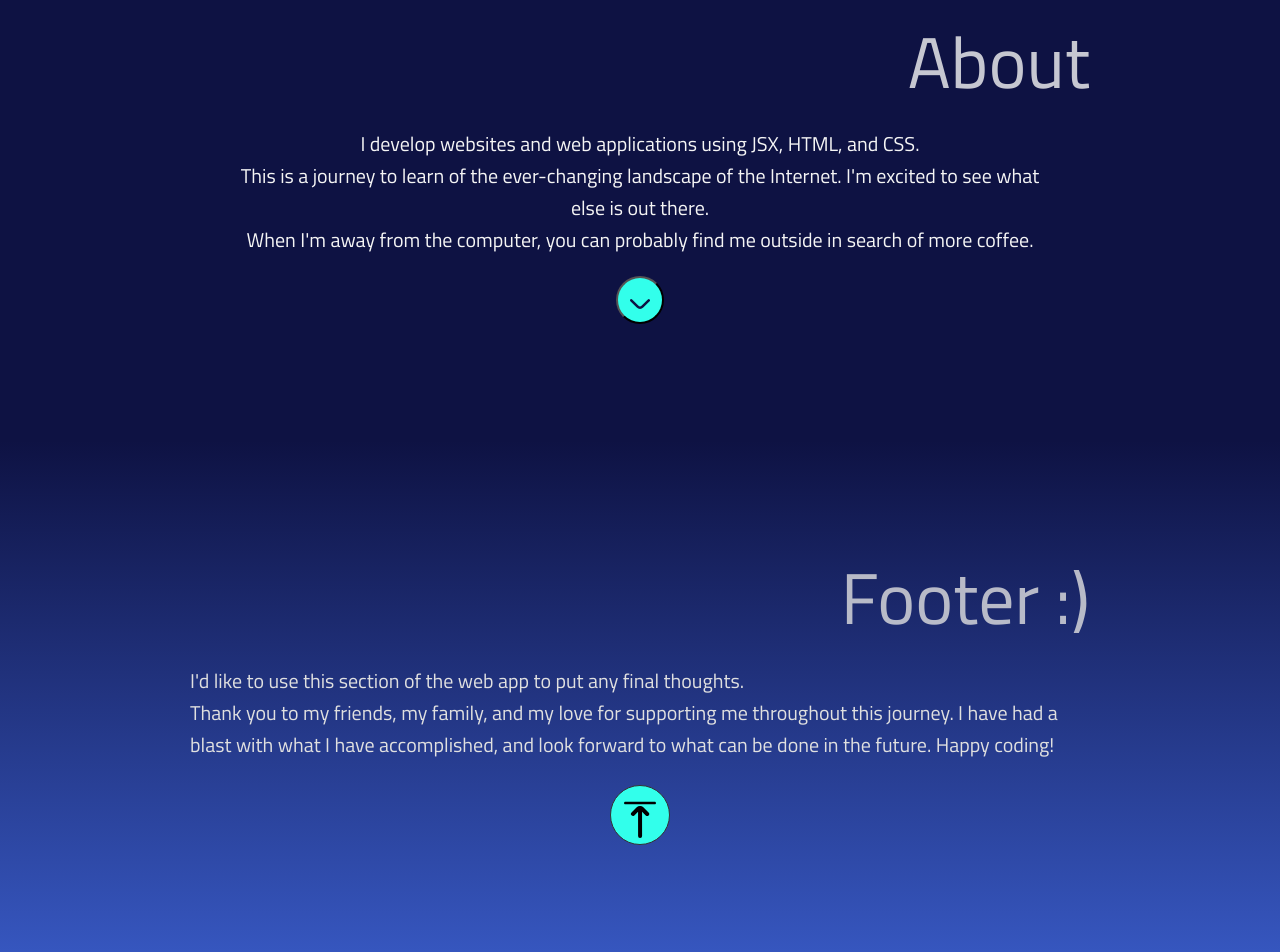
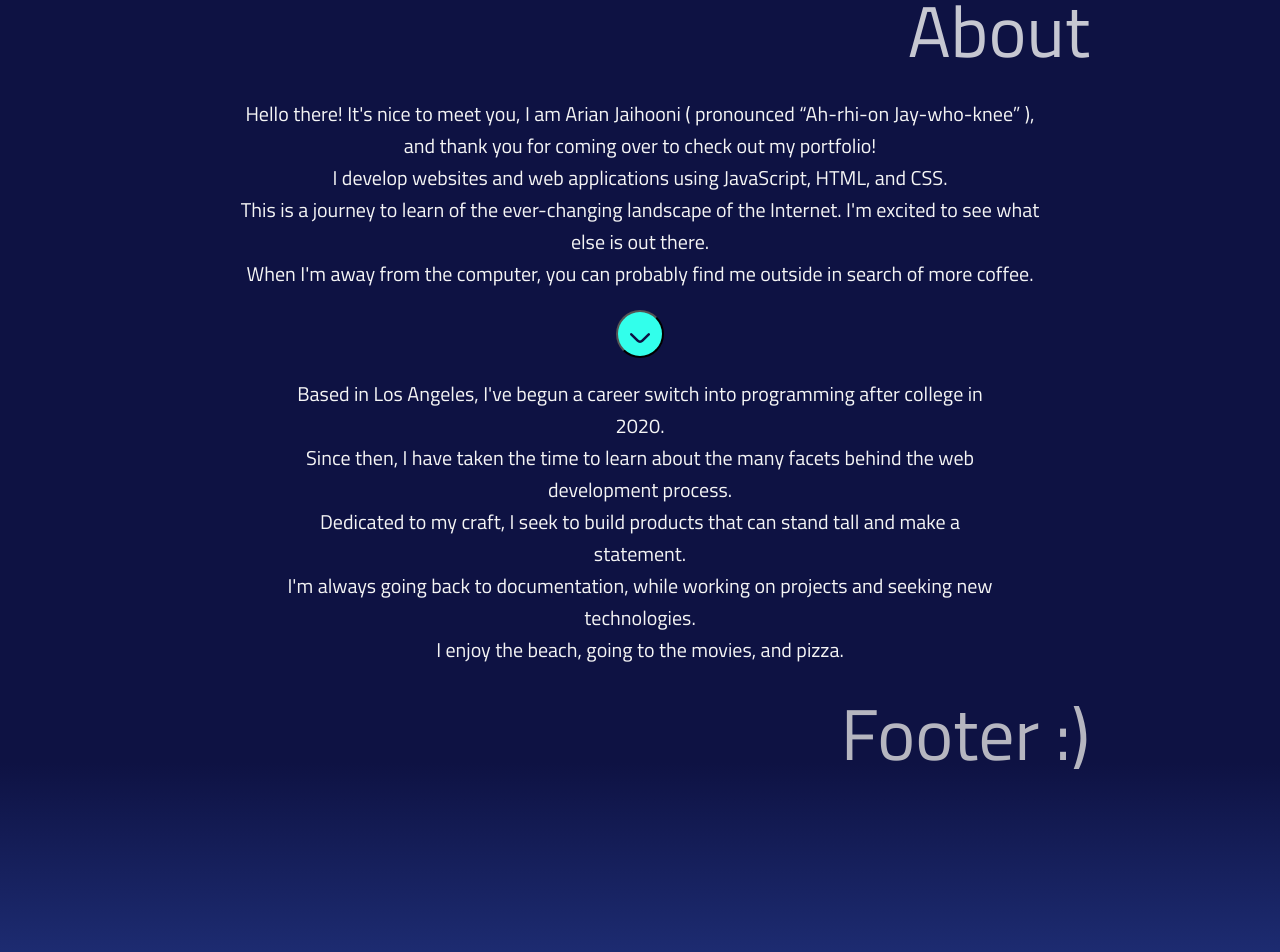
Before and after one commit to AriJai/portfolio, a React (Create React App) app: page / in a window 1280 px wide. Shown: the part 2480-3432 px from the top of the page. Built offline with nearby package versions, Linux system fonts and the light colour scheme; a web font is replaced by a local one.

Commit message:
worked on animations, texts, and css on sections skills, about, footer

```diff
--- a/src/About/About.js
+++ b/src/About/About.js
@@ -11,9 +11,12 @@ const About = () => {
             <div className={`content ${styles.aboutContainer}`} >
                 <h2 className={`title `}>About</h2>
                 <div id="me" className={styles.me}>
-                    <p>I develop websites and web applications using JSX, HTML, and CSS.</p>
-                    <p>This is a journey to learn of the ever-changing landscape of the Internet. I&apos;m excited to see what else is out there.</p>
-                    <p>When I&apos;m away from the computer, you can probably find me outside in search of more coffee.</p>
+                    <p>Hello there! It's nice to meet you&#44; I am Arian Jaihooni &#40; pronounced &#8220;Ah-rhi-on Jay-who-knee&#8221; &#41;&#44; and thank you for coming over to check out my portfolio!</p>
+                    <p>I develop websites and web applications using JavaScript&#44; HTML&#44; and CSS&#46;</p>
+                    <p></p>
+                    <p>This is a journey to learn of the ever-changing landscape of the Internet&#46; I&apos;m excited to see what else is out there&#46;</p>
+                    <p></p>
+                    <p>When I&apos;m away from the computer&#44; you can probably find me outside in search of more coffee&#46;</p>
                     <button className={styles.expandButton} onClick={handleExpand} >
                         {isExpanded ?
                             <div className={styles.icon} aria-label="Read less?">
@@ -21,15 +24,18 @@ const About = () => {
                             </div>
                             :
                             <div className={styles.icon} aria-label="Read more?">
-                                <AngleDownIcon/>
+                                <AngleDownIcon />
                             </div>
                         }
                     </button>
-                    <div className={`${styles.expanded} ${isExpanded ? styles.expandedShow : styles.expandedHide}`} id="expanded">
-                        <p>Based in Los Angeles, I&apos;ve begun a career switch into programming after college in 2020.</p>
-                        <p>Dedicated to my craft, I seek to build products that can stand tall and make a statement.</p>
-                        <p>I&apos;m always willing to learn something new!</p>
-                        <p>I enjoy the beach, the movie theater, and pizza.</p>
+                    <div className={`${styles.expanded} ${isExpanded ? "" : styles.expandedShow}`} id="expanded">
+                        <p>
+                            Based in Los Angeles&#44; I&apos;ve begun a career switch into programming after college in 2020&#46;<br></br>
+                            Since then&#44; I have taken the time to learn about the many facets behind the web development process&#46;<br></br>
+                            Dedicated to my craft&#44; I seek to build products that can stand tall and make a statement&#46;<br></br>
+                            I&apos;m always going back to documentation, while working on projects and seeking new technologies&#46;<br></br>
+                            I enjoy the beach&#44; going to the movies&#44; and pizza&#46;<br></br>
+                        </p>
                     </div>
                 </div>
             </div>
--- a/src/About/About.module.css
+++ b/src/About/About.module.css
@@ -62,19 +62,28 @@
 
 
 .expanded {
+    display: grid;
+    grid-template-columns: 1fr;
+    grid-template-rows: 0fr;
+    margin: 0px 5%;
+    transform: scaleY(0);
+    transform-origin: top;
+    transition: all 0.5s ease-in-out;
+}
+
+.expanded p {
     overflow: hidden;
-    transition: all 0.2s ease;
-    margin: 0px 5%;
 }
 
 .expandedShow {
-    max-height: 1000px;
-    opacity: 1;
+    grid-template-rows: 1fr;
+    transform: scaleY(1);
 }
 
 .expandedHide {
-    max-height: 0;
+    max-height: 0px;
     opacity: 0;
+    animation: closeTab 1s ease-in-out forwards;
 }
 
 @media (max-width: 700px) {
@@ -96,3 +105,27 @@
         top: 2px;
     }
 }
+
+@keyframes openTab {
+    0% {
+        max-height: 0px;
+        opacity: 0;
+    }
+    50% {
+        opacity: 1;
+    }
+    100% {
+        max-height: 2000px;
+    }
+}
+
+@keyframes closeTab {
+    0% {
+        max-height: 10000px;
+        opacity: 1;
+    }
+    100% {
+        opacity: 0;
+        max-height: 0px;
+    }
+}
--- a/src/Footer/Footer.js
+++ b/src/Footer/Footer.js
@@ -8,7 +8,7 @@ const Footer = () =>
         <div className={`content ${styles.footerContainer}`}>
             <h2 className={`title `}>Footer :)</h2>
             <p>I&apos;d like to use this section of the web app to put any final thoughts.<br></br>
-                Thank you to my friends, my family, and my love for supporting me throughout this journey. I have had a blast with what I have accomplished, and look forward to what can be done in the future. Happy coding!</p>
+                Thank you to my friends, my family, and my love for supporting me throughout this journey. I have had a blast with what I have accomplished, and look forward to what can be done in the future.<br></br>Happy coding!</p>
             <div class={`${styles.buttonContainer}`}>
                 <button onClick={() => window.scrollTo({ top: 0, left: 0, behavior: "smooth" })} className={styles.scrollToTopButton} aria-label="Back to top?">
                     <div className={styles.icons}>
--- a/src/Footer/Footer.module.css
+++ b/src/Footer/Footer.module.css
@@ -16,13 +16,15 @@
     justify-content: space-between;
     align-items: center;
     flex-direction: column;
-    min-height: 100%;
+    min-height:  calc(100vh - 74px);;
     gap: 24px;
-    padding: 24px 0px;
 }
 
 .footerContainer > p {
     flex-grow: 1;
+    display: flex;
+    text-align: center;
+    align-items: center;
 }
 
 .scrollToTopButton {
--- a/src/Skills/Skills.js
+++ b/src/Skills/Skills.js
@@ -38,7 +38,7 @@ const Skills = () => {
 
   const renderSkills = (skills, title) => (
     <>
-      <h3>{title}</h3>
+      <h4>{title}</h4>
       <div className={styles.sections}>
         {skills.map((skill, i) => (
           <SkillBox key={`box_${i}`} skill={skill} />
--- a/src/Skills/Skills.module.css
+++ b/src/Skills/Skills.module.css
@@ -4,7 +4,6 @@
     justify-content: center;
     align-items: center;
     flex-direction: column;
-    border-radius: 20px;
     z-index: 8;
     margin: 24px 0px;
     scroll-margin-top: 75px;
@@ -47,7 +46,7 @@
     transition: transform 0.2s linear;
     color: var(--background-light);
     --main-bg-color: var(--black-darkest);
-    --side-bg-color: var(--secondary);
+    --side-bg-color: whitesmoke;
 
 }
 
```
